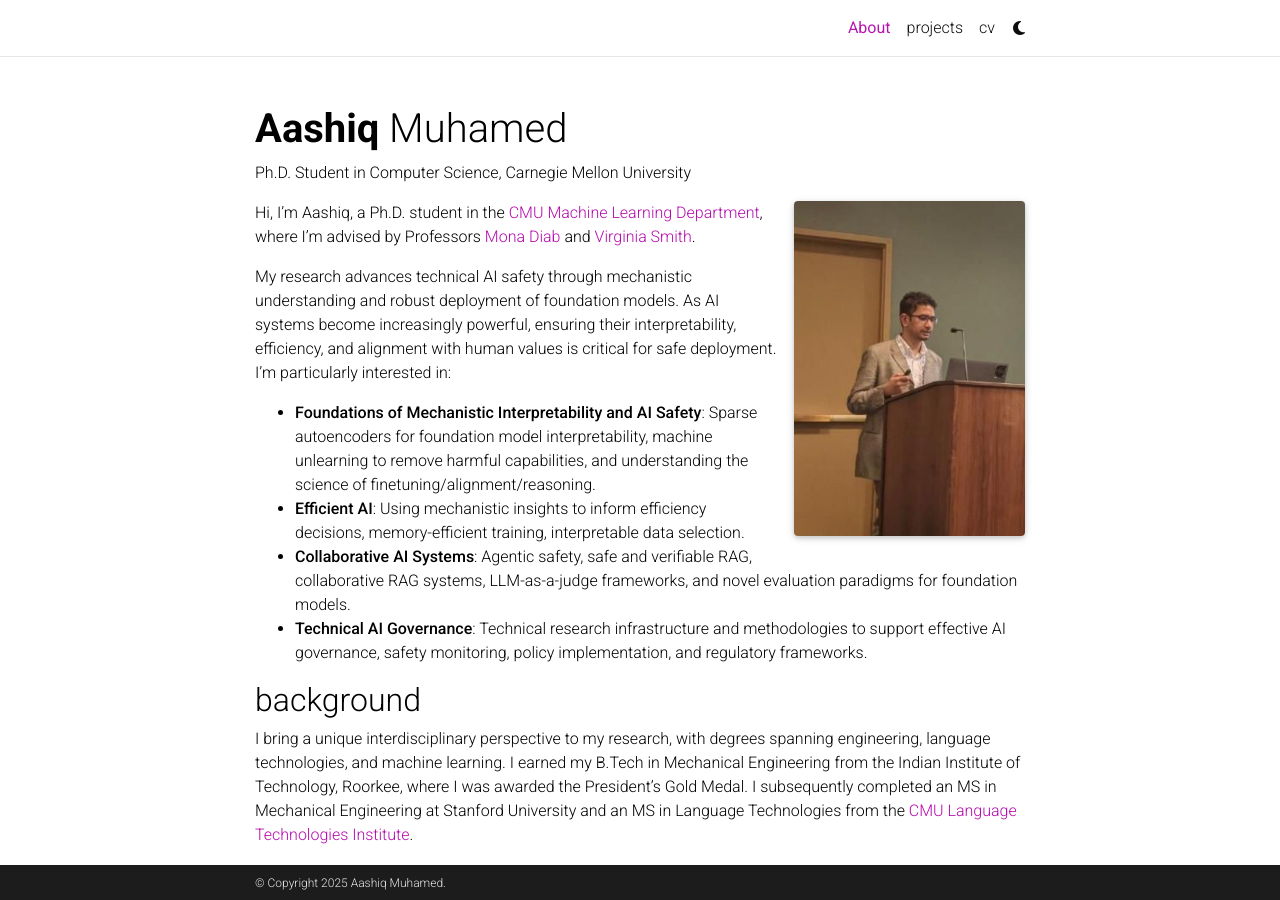
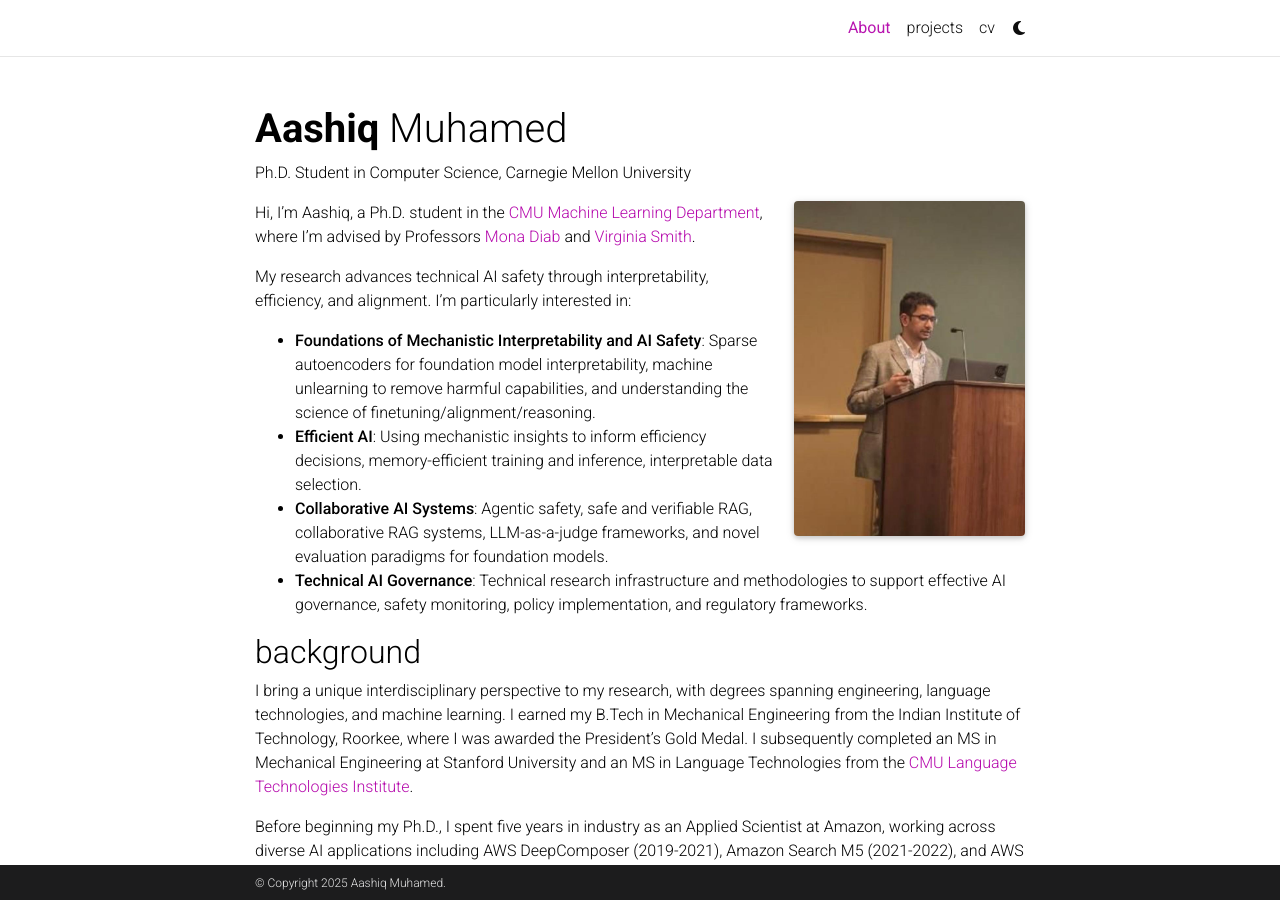
Before and after one commit to aashiqmuhamed/aashiqmuhamed.github.io, a Jekyll site: the page built from _pages/about.md, in a window 1280 px wide and 900 px high. Built offline with Jekyll 4.4.1, drawn with Linux system fonts in a browser that asks for light colours; some web fonts are replaced; comment, search, counter and statistics services are not loaded; a style sheet for code colours, icons or effects is not loaded.

Commit message:
Streamline research intro for clarity and impact
- Simplified opening statement to focus on core areas
- Removed redundant phrases about "mechanistic understanding" and "foundation models"
- Made the intro more concise while maintaining AI safety focus

🤖 Generated with [Claude Code](https://claude.ai/code)

Co-Authored-By: Claude <noreply@anthropic.com>

```diff
--- a/_pages/about.md
+++ b/_pages/about.md
@@ -21,10 +21,10 @@ social: true  # Include social icons at the bottom of the page
 
 Hi, I'm Aashiq, a Ph.D. student in the [CMU Machine Learning Department](https://www.ml.cmu.edu/), where I'm advised by Professors [Mona Diab](https://lti.cs.cmu.edu/people/222228496/mona-diab) and [Virginia Smith](https://www.cs.cmu.edu/~smithv/).
 
-My research advances technical AI safety through mechanistic understanding and robust deployment of foundation models. As AI systems become increasingly powerful, ensuring their interpretability, efficiency, and alignment with human values is critical for safe deployment. I'm particularly interested in:
+My research advances technical AI safety through interpretability, efficiency, and alignment. I'm particularly interested in:
 
 - **Foundations of Mechanistic Interpretability and AI Safety**: Sparse autoencoders for foundation model interpretability, machine unlearning to remove harmful capabilities, and understanding the science of finetuning/alignment/reasoning.
-- **Efficient AI**: Using mechanistic insights to inform efficiency decisions, memory-efficient training, interpretable data selection.
+- **Efficient AI**: Using mechanistic insights to inform efficiency decisions, memory-efficient training and inference, interpretable data selection.
 - **Collaborative AI Systems**: Agentic safety, safe and verifiable RAG, collaborative RAG systems, LLM-as-a-judge frameworks, and novel evaluation paradigms for foundation models.
 - **Technical AI Governance**: Technical research infrastructure and methodologies to support effective AI governance, safety monitoring, policy implementation, and regulatory frameworks.
 
```
